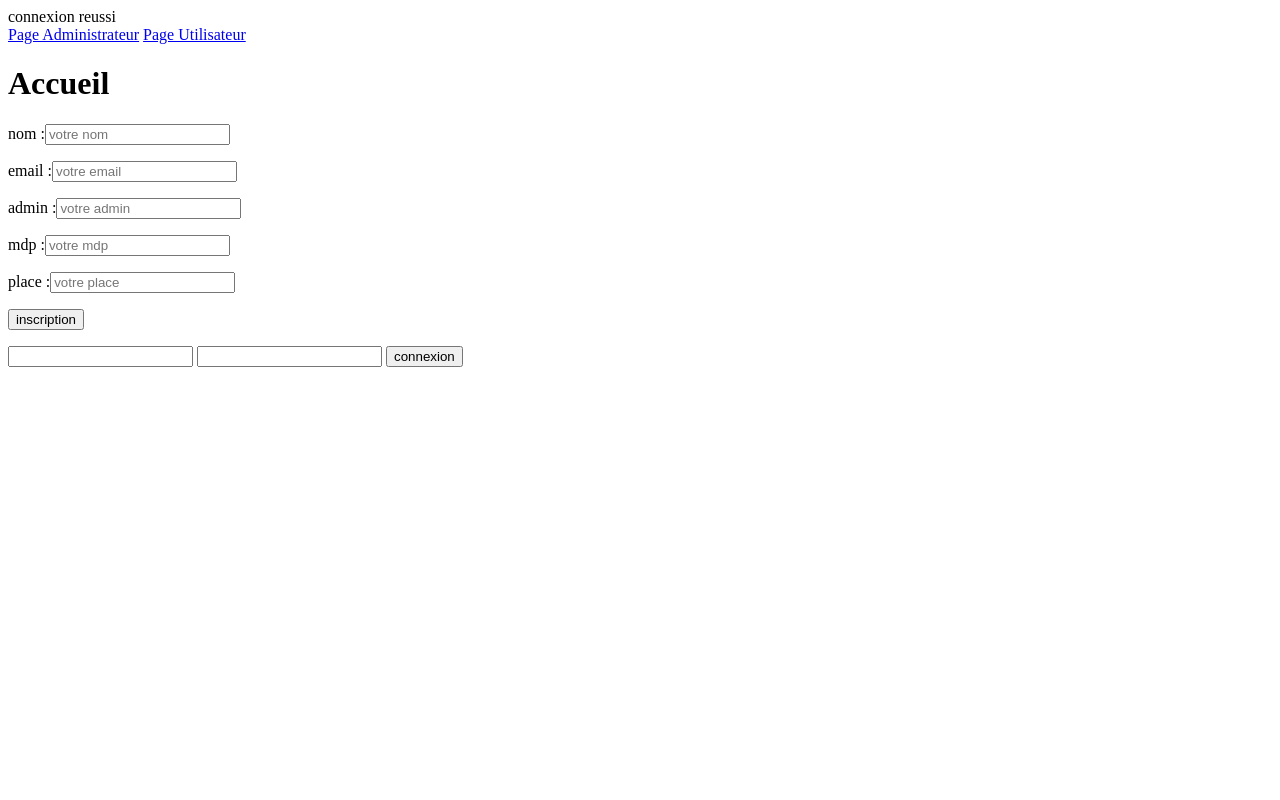
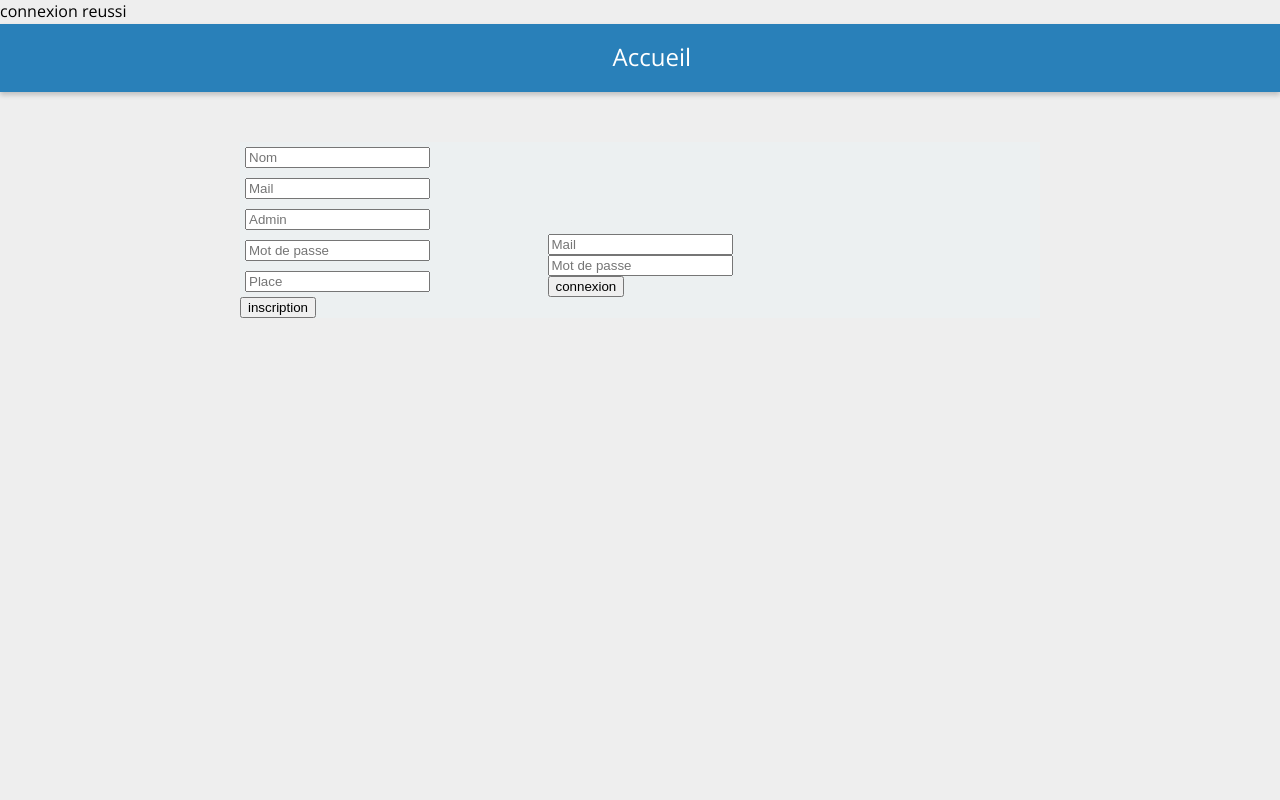
Before and after one commit to Alexisvatrinet/PPE, a PHP site: page /www/Page_accueil.php in a window 1280 px wide. Run offline with PHP 8.4, Linux system fonts and the light colour scheme; a stand-in replaces the project's code that opens the database connection.

Commit message:
page_principal_css

```diff
--- a/www/Page_accueil.php
+++ b/www/Page_accueil.php
@@ -65,6 +65,9 @@ if(isset($_POST['login'])){
     <meta charset="UTF-8">
     <meta name="viewport" content="width=device-width, initial-scale=1.0">
     <meta http-equiv="X-UA-Compatible" content="ie=edge">
+    <link href="//cdnjs.cloudflare.com/ajax/libs/font-awesome/5.11.2/css/fontawesome.css">
+    <link href="style.css" rel="stylesheet">
+
     <title>Page d'Accueil</title>
 </head>
 <body>
@@ -76,33 +79,40 @@ if(isset($_POST['login'])){
     <?php
         if(isset($_POST['inscription'])  and isset($return)) echo $return
     ?>
-
+    <section>
     <form action="#" method="post">
 <p>
-   nom :<input type="text" name="nom" placeholder="votre nom" />
+   <input type="text" name="nom" placeholder="Nom" />
 </p>
 <p>
-   email :<input type="email" name="email" placeholder="votre email"/>
+<input type="email" name="email" placeholder="Mail"/>
 </p>
 <p>
-   admin :<input type="text" name="admin" placeholder="votre admin"/>
+<input type="text" name="admin" placeholder="Admin"/>
 </p>
 <p>
-   mdp :<input type="password" name="mdp" placeholder="votre mdp"/>
+<input type="password" name="mdp" placeholder="Mot de passe"/>
 </p>
 <p>
-   place :<input type="text" name="place" placeholder="votre place"/>
+<input type="text" name="place" placeholder="Place"/>
 </p>
 
 <input type="submit" name ="inscription" value="inscription" />
+</section>
     <?php
         if(isset($_POST['login']) and isset($return)) echo $return;
     ?>
+    <main>
     </form>
     <form action="#" method="post">
-    <input type="email" name="email">
-    <input type="password" name="mdp">
+    <p>
+    <input type="email" placeholder="Mail" name="email">
+    </p>
+    <p>
+    <input type="password" placeholder="Mot de passe" name="mdp">
+    </p>
     <input type="submit" name ="login" value="connexion" />
     </form>
+    </main>
 </body>
 </html>
--- /dev/null
+++ b/www/style.css
@@ -0,0 +1,115 @@
+/*reset*/
+@import url('https://fonts.googleapis.com/css?family=Open+Sans:300,400,600&display=swap');
+
+
+html,body{
+    font: 16px 'Open Sans',sans-serif;/*root*/
+    margin: 0;
+    background: #eee;
+}
+h1,
+h2,
+p,
+ul{
+    margin: 0;
+    font-weight: 300;
+    list-style-type: none;
+    padding: 0;
+
+}
+a{
+    text-decoration: none;
+    color: #222;
+}
+*{
+    box-sizing: border-box;
+}
+/*theme*/
+:root{
+	--color-default: #ccc;
+	--color-primary: rgba(41, 128, 185,1.0);
+	--color-success: rgba(39, 174, 96,1.0);
+	--color-warning: rgba(192, 57, 43,1.0);
+}
+
+/*header*/
+header h1{
+	line-height: 65px;
+	text-align: center;
+	color: #fff;
+	font-size: 1.5rem;
+	background-color: var(--color-primary);
+	box-shadow: 0 3px 5px rgba(0,0,0,0.2);
+}
+header h1::before{
+	content:'\f17b';
+	font-family: 'Font Awesome 5 brands';
+	margin-right: 5px;
+	vertical-align: middle;
+}
+/*menu nav*/
+nav{
+	background: #222;
+}
+nav ul{
+	max-width: 800px;
+	margin: 0 auto;
+	font-size: 0;
+}
+nav ul li{
+	display: inline-block;
+	background: #222;
+	width: calc(100% / 4);
+	font-size: 1rem;
+	text-align: center;
+	line-height: 45px;
+	border-right: solid 1px #fff;
+	transition: background  0.8s ease-in-out;
+	/*box-shadow: inset 0 -3px 10px rgba(107, 104, 104, 0.8);*/
+}
+nav ul li a{
+	color: #fafafa;
+	display: block;
+	text-transform: capitalize;
+	transition-duration: 0.9s;
+
+}
+nav ul li:last-child{
+	border: 0;
+}
+nav ul li:hover,.active{
+	background-color: #ccc;
+}
+nav ul li:hover a{
+	color: #222;
+}
+address{
+    max-width: 800px;
+    margin: 60px auto 10px;
+}
+section{
+    background: #ecf0f1;
+    max-width: 800px;
+    margin: 50px auto 10px;
+}
+section p{
+    padding: 5px;
+    line-height: 1px;
+}
+section h2{
+    background: var(--color-primary);
+    text-align: center;
+    color: #fafafa;
+    line-height: 45px;
+    border-radius: 8px 8px 0 0;
+}
+main{
+	max-width:900px;
+    margin: -100px auto 80px;
+    /* overflow: hidden; */
+    display: table;
+}
+main > p{
+	padding: 5px;
+	line-height: 1px;
+}
```
